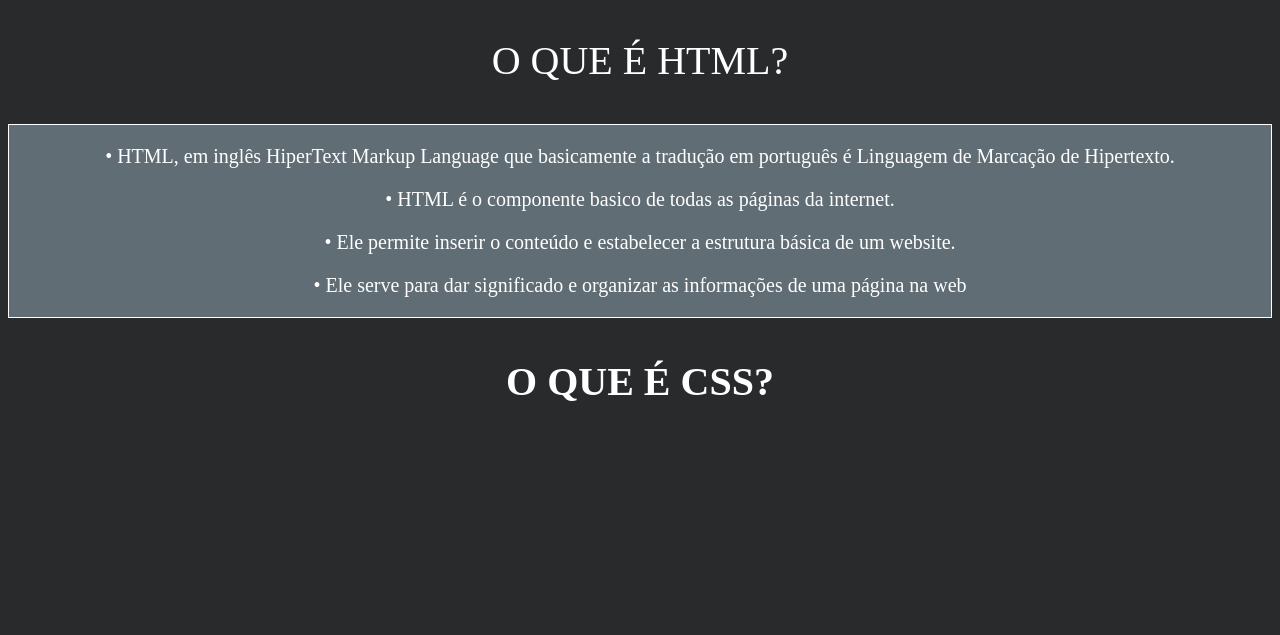
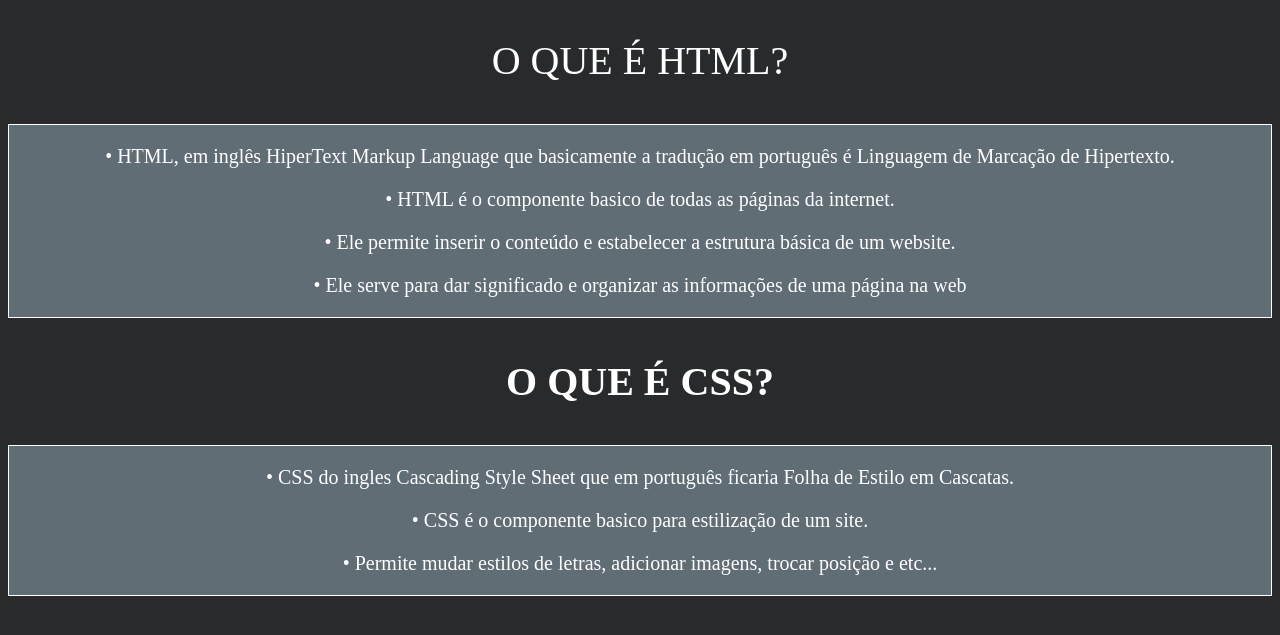
Before and after one commit to miyazakitech/primeiroa_2t, a plain HTML site: page index.html in a window 1280 px wide. Shown: the part 157-792 px from the top of the page. Drawn offline with Linux system fonts and the light colour scheme.

Commit message:
Add files via upload

```diff
--- a/index.html
+++ b/index.html
@@ -25,6 +25,10 @@
     </div>
 
     <h3> O QUE É CSS? </h3>
-
+    <div class="ex">
+        <p> • CSS do ingles Cascading Style Sheet que em português ficaria Folha de Estilo em Cascatas.
+        <p> • CSS é o componente basico para estilização de um site.
+        <p> • Permite mudar estilos de letras, adicionar imagens, trocar posição e etc...
+        </div>
 </body>
 </html>
```
